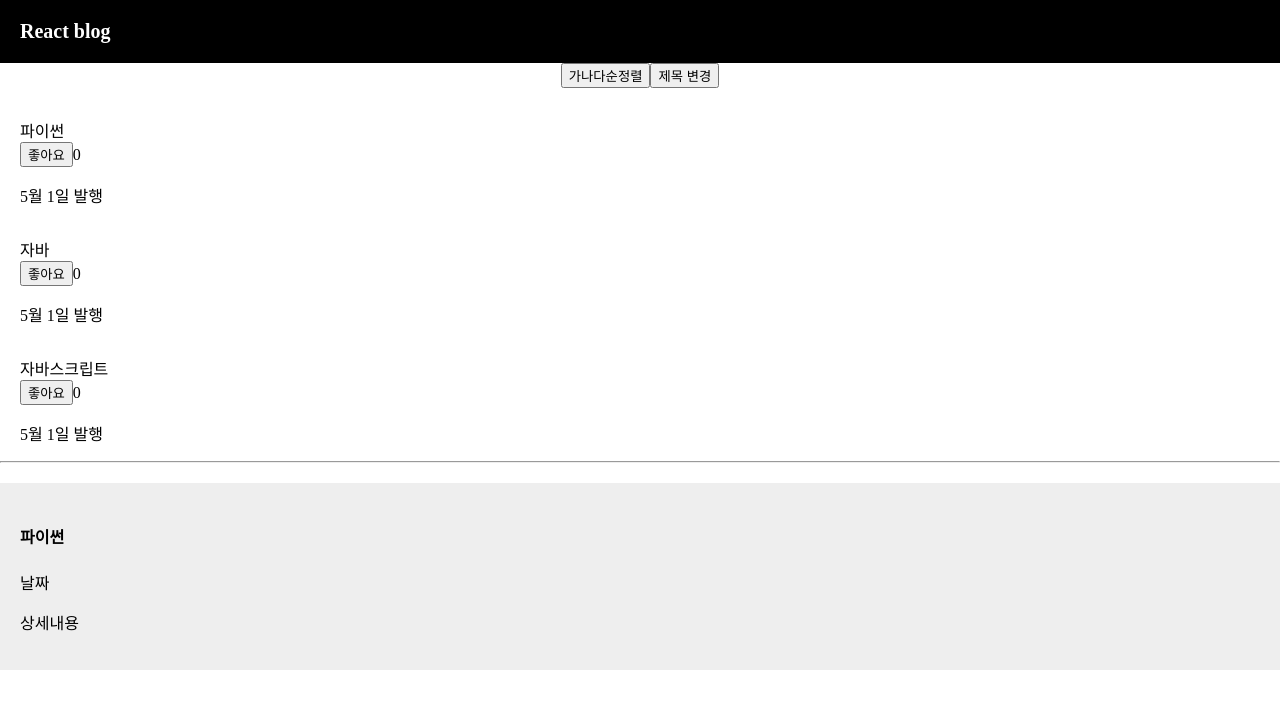
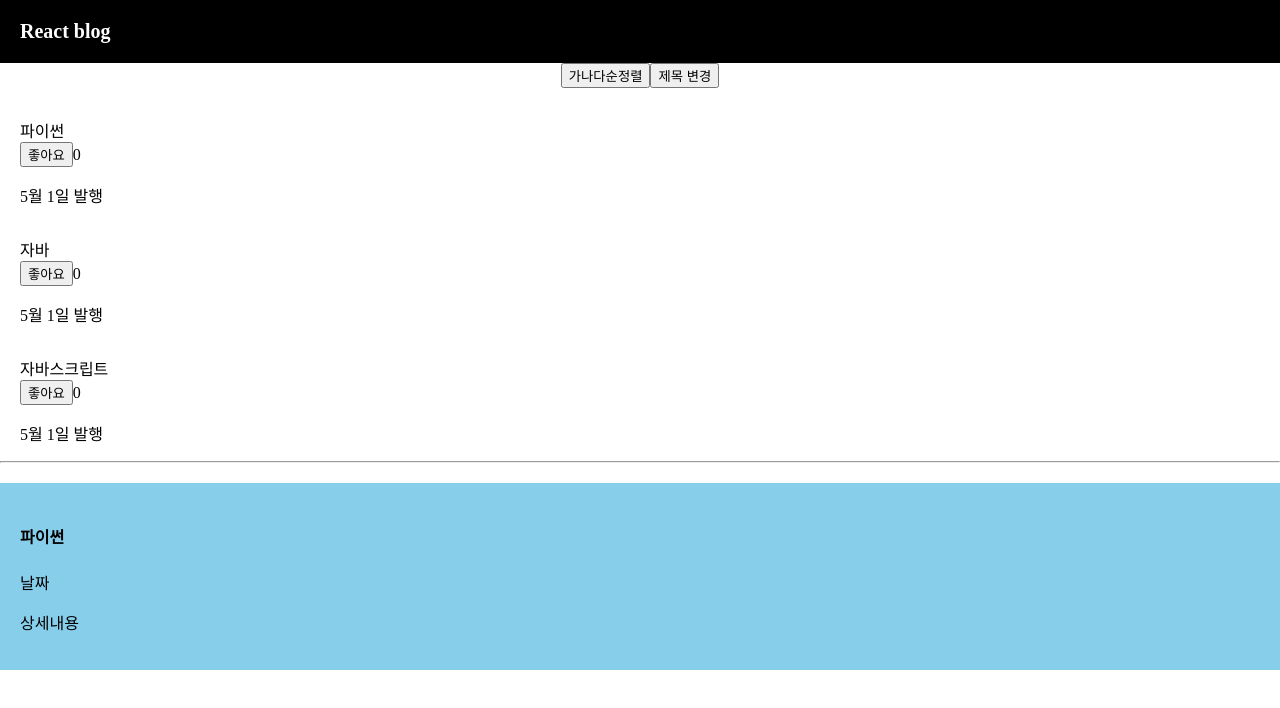
Before and after one commit to whddnjs1715/CreateWebsite, a React (Create React App) app: page / in a window 1280 px wide. Both pictures are taken after a click on the element "파이썬". Shown: the top 708 px of the page. Built offline with nearby package versions, Linux system fonts and the light colour scheme.

Commit message:
style add

```diff
--- a/src/App.js
+++ b/src/App.js
@@ -20,7 +20,7 @@ const App = () => {
 
   const Modal = (props) => {
     return (
-      <div className="modal">
+      <div className="modal" style={{ background: 'skyblue' }}>
         <h4>{props.name[props.num]}</h4>
         <p>날짜</p>
         <p>상세내용</p>
```
